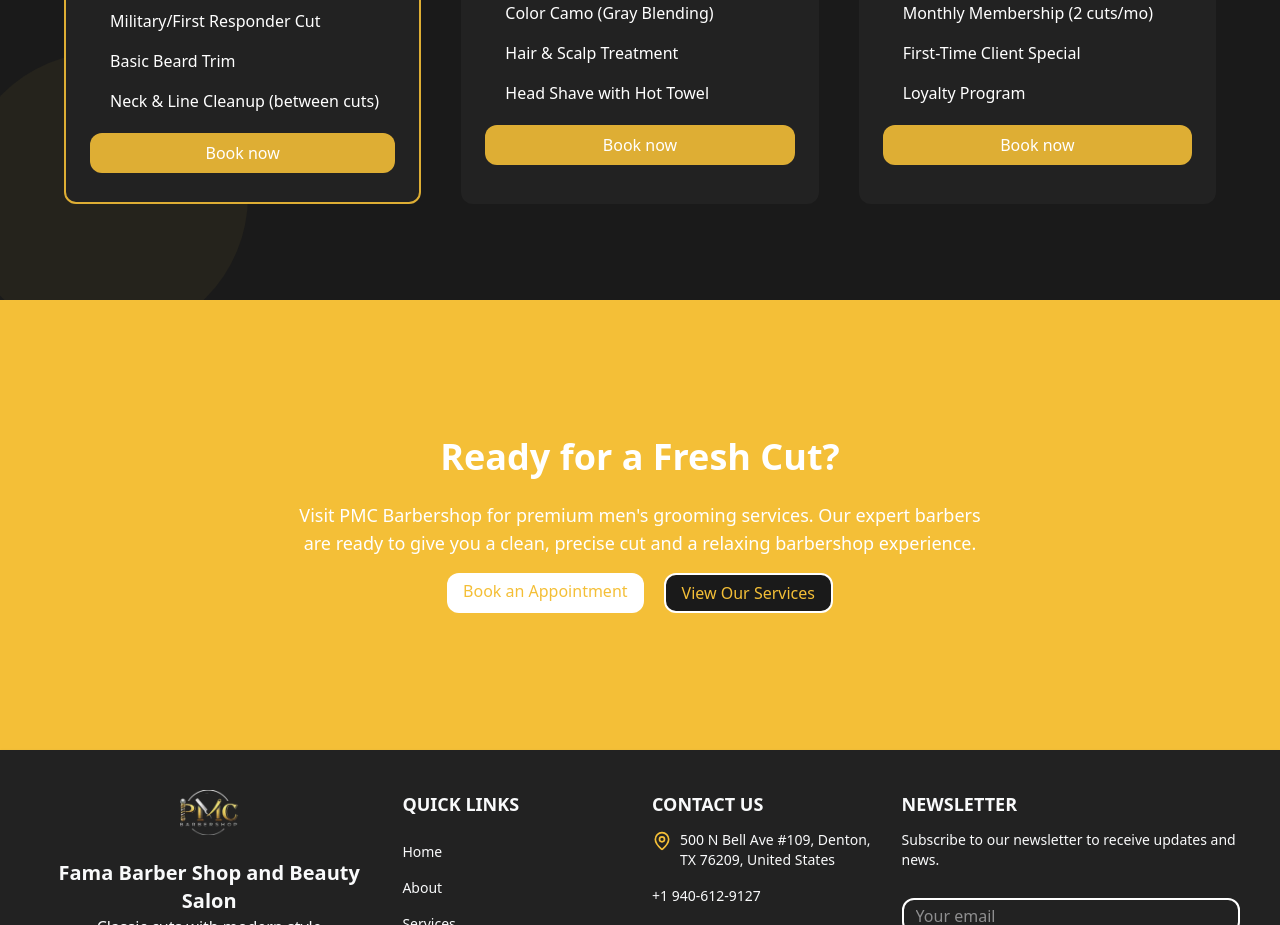
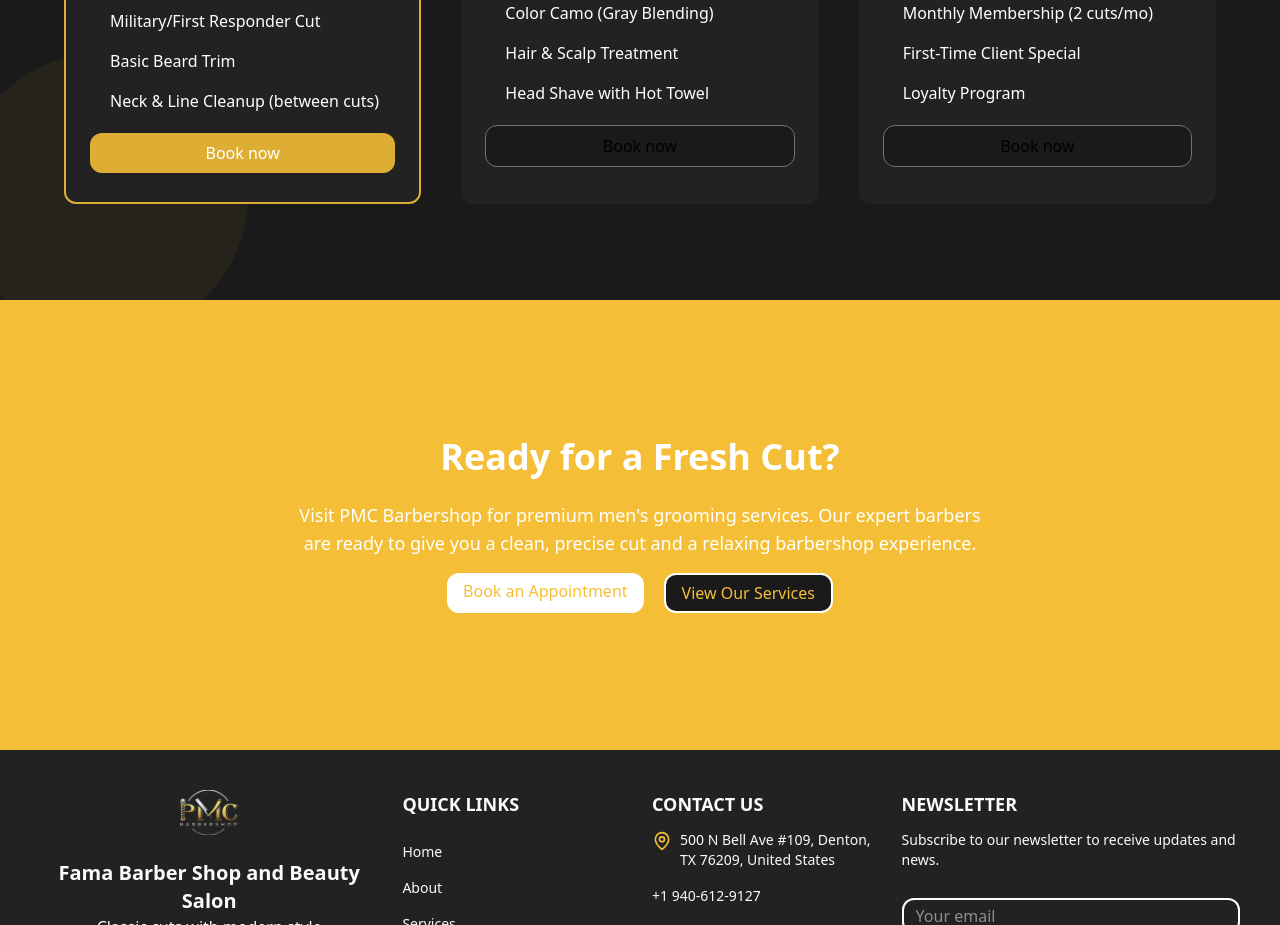
Before and after one commit to vikaskushwah738/fama-barber-landing, a Next.js app: page / in a window 1280 px wide. Shown: the part 4400-5325 px from the top of the page. Built offline with nearby package versions, Linux system fonts and the light colour scheme.

Commit message:
small updates

```diff
--- a/components/ServicePrices.tsx
+++ b/components/ServicePrices.tsx
@@ -33,7 +33,7 @@ const ServicePrices = () => {
                         <li>Neck & Line Cleanup (between cuts)</li>
                     </ul>
 
-                    <div className="text-white w-full text-center bg-[#DEAE34] p-2 mt-5 rounded-xl">
+                    <div className="text-white w-full text-center bg-[#DEAE34] p-2 mt-5 rounded-xl transition-all duration-300 transform hover:-translate-y-2 relative">
                         <Link href={"/"}
                             className=' '>
                             Book now
@@ -55,7 +55,7 @@ const ServicePrices = () => {
 
                     </ul>
 
-                    <div className="text-white w-full text-center bg-[#DEAE34] p-2 mt-5 rounded-xl">
+                    <div className="hover:text-white w-full text-center text-black bg-[#1A1A1A] hover:bg-[#DEAE34] border-[#71717B] border p-2 mt-5 rounded-xl transition-colors duration-300 ease-in-out  transform hover:-translate-y-2">
                         <Link href={"/"}
                             className=' '>
                             Book now
@@ -63,7 +63,7 @@ const ServicePrices = () => {
                     </div>
 
                 </div>
-                <div className="group bg-[#222222] h-[480px] rounded-xl hover:border-2 hover:border-[#DEAE34] lg:px-6 px-5 transition-all duration-300 transform hover:-translate-y-2 hover:scale-105 cursor-pointer relative z-10">
+                <div className="group bg-[#222222]  h-[480px] rounded-xl hover:border-2 hover:border-[#DEAE34] lg:px-6 px-5 transition-all duration-300 transform hover:-translate-y-2 hover:scale-105 cursor-pointer relative z-10">
 
                     <h4 className="pt-5 text-white font-bold text-xl"> <span className="border-b-2  border-[#DEAE34]">Pack</span>ages</h4>
                     <p className="pt-8"><span className="text-xl font-bold">$</span>  <span className="text-5xl text-[#DEAE34]  font-extrabold">$50</span> <span className="text-[#71717B]">/mon</span></p>
@@ -77,7 +77,7 @@ const ServicePrices = () => {
                         <li>Loyalty Program</li>
                     </ul>
 
-                    <div className="text-white w-full text-center bg-[#DEAE34] p-2 mt-5 rounded-xl">
+                    <div className="hover:text-white w-full text-center text-black bg-[#1A1A1A] hover:bg-[#DEAE34] border border-[#71717B] p-2 mt-5 rounded-xl transition-colors duration-300 ease-in-out transform hover:-translate-y-2">
                         <Link href={"/"}
                             className=' '>
                             Book now
```
